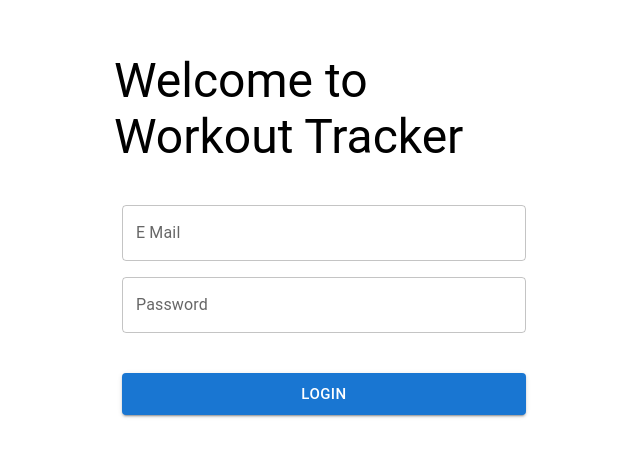
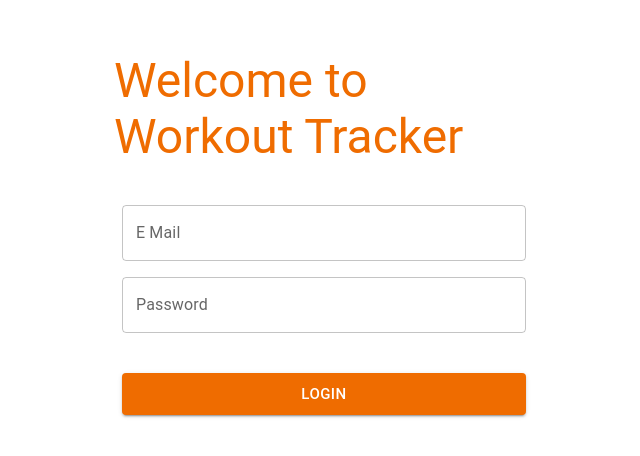
Before and after one commit to Hasthiya/WorkoutTracker, a React (Create React App) app: page /login in a window 1280 px wide. Shown: the part 162-618 px from the top of the page, without its empty margins (316-956 px from the left). Built offline with nearby package versions, Linux system fonts and the light colour scheme; no server answers.

Commit message:
#37 | Add Global Theme

```diff
--- a/src/Components/App/App.tsx
+++ b/src/Components/App/App.tsx
@@ -1,5 +1,5 @@
 import React, {useContext} from 'react';
-import {createTheme, ThemeProvider} from "@mui/material";
+import {ThemeProvider} from "@mui/material";
 import {BrowserRouter, Route, Routes} from 'react-router-dom';
 
 import './App.css';
@@ -9,12 +9,7 @@ import {HomePage} from "../../Pages/HomePage/HomePage";
 import {SettingsPage} from "../../Pages/SettingsPage/SettingsPage";
 import WorkoutTracker from "../WorkoutTracker/WorkoutTracker";
 import {NotFoundPage} from "../../Pages/NotFoundPage/NotFoundPage";
-
-const globalTheme = createTheme({
-    palette: {
-        mode: 'light',
-    },
-});
+import globalTheme from "../../Modules/Theme/globalTheme";
 
 function App() {
 
--- /dev/null
+++ b/src/Modules/Theme/globalTheme.ts
@@ -0,0 +1,12 @@
+import {createTheme} from "@mui/material";
+
+const globalTheme = createTheme({
+    palette: {
+        mode: 'light',
+        primary: {
+            main: "#EF6C00",
+        },
+    },
+});
+
+export default globalTheme;
--- a/src/Pages/LoginPage/LoginPage.tsx
+++ b/src/Pages/LoginPage/LoginPage.tsx
@@ -63,7 +63,7 @@ export const LoginPage: FC = () => {
             <Box sx={styles.loginContainer}>
                 <Box sx={styles.loginColumn}>
                     <Box sx={styles.headerText}>
-                        <Typography variant={"h3"}>
+                        <Typography variant={"h3"} color={"primary"}>
                             {"Welcome to \n Workout Tracker"}
                         </Typography>
                     </Box>
```
